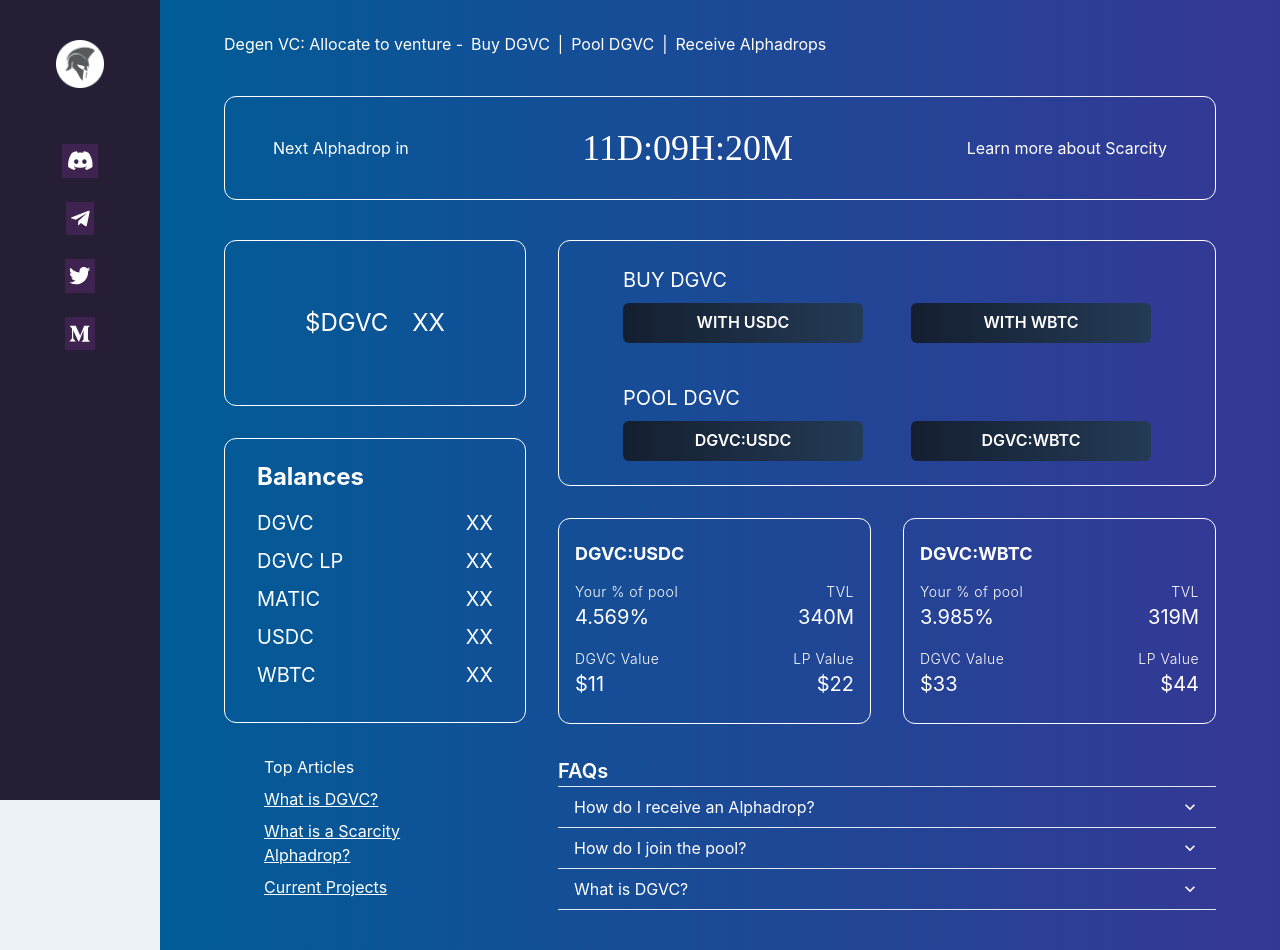
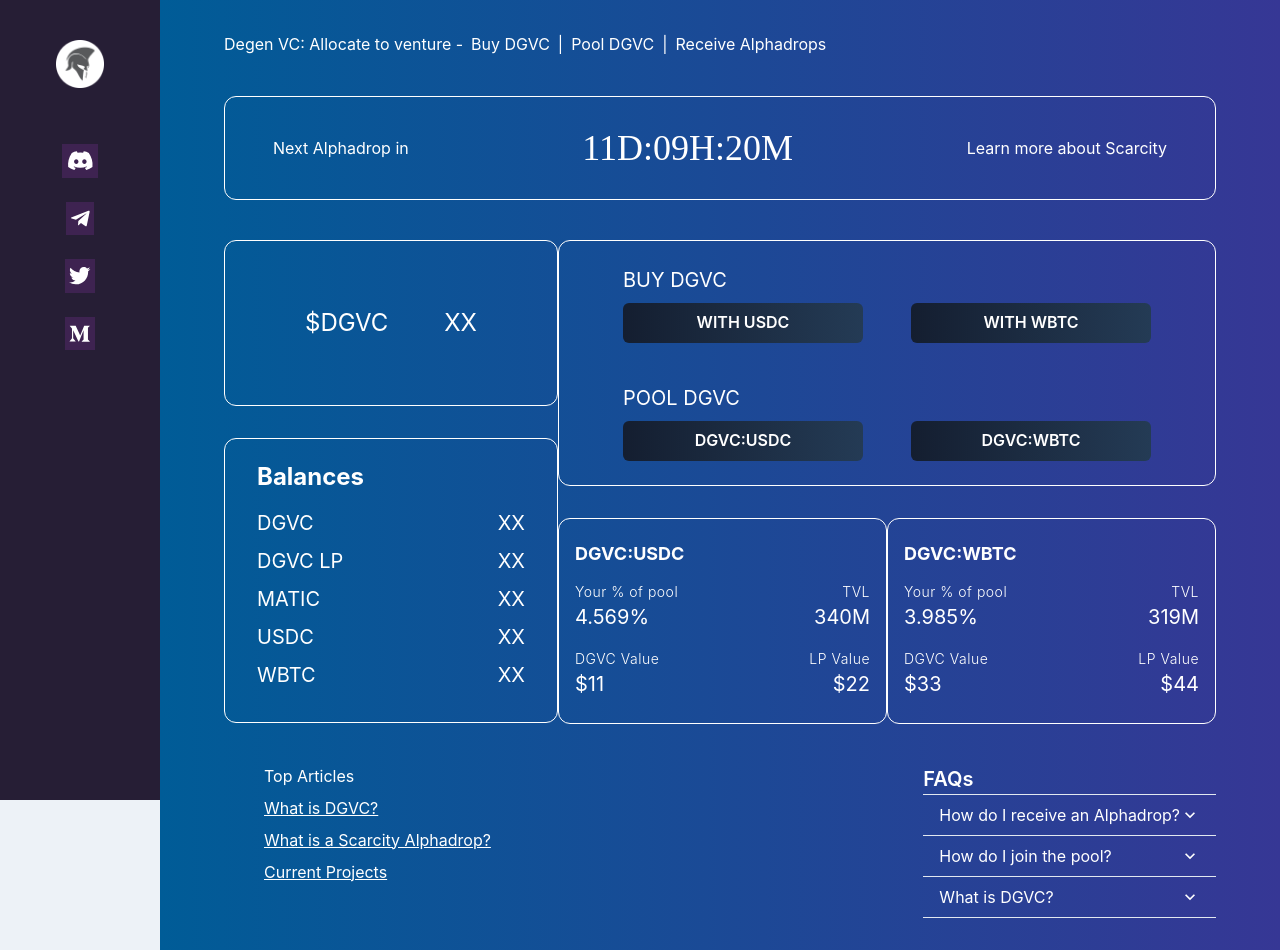
Before and after one commit to apoorvlathey/degen-vc-dashboard, a React (Create React App) app: page / in a window 1280 px wide. Built offline with nearby package versions, Linux system fonts and the light colour scheme; a web font is replaced by a local one.

Commit message:
make MainArea responsive for Tablets

```diff
--- a/src/components/MainArea/AlphadropBox.tsx
+++ b/src/components/MainArea/AlphadropBox.tsx
@@ -1,5 +1,5 @@
 import { useState, useEffect } from "react";
-import { HStack, Box, Text, Link, Spacer } from "@chakra-ui/react";
+import { Flex, Box, Text, Link, Spacer } from "@chakra-ui/react";
 import { DateTime } from "luxon";
 
 function AlphadropBox() {
@@ -41,7 +41,14 @@ function AlphadropBox() {
 
   return (
     <Box pt="2rem" w="100%">
-      <HStack border="1.5px solid white" py="1.5rem" px="3rem" rounded="xl">
+      <Flex
+        direction={{ base: "column", lg: "row" }}
+        border="1.5px solid white"
+        py="1.5rem"
+        px="3rem"
+        rounded="xl"
+        align="center"
+      >
         <Text>Next Alphadrop in</Text>
         <Spacer />
         <Text fontSize="4xl" fontFamily="Aldrich">
@@ -51,7 +58,7 @@ function AlphadropBox() {
         <Link href="" isExternal>
           Learn more about Scarcity
         </Link>
-      </HStack>
+      </Flex>
     </Box>
   );
 }
--- a/src/components/MainArea/BuyPoolBox.tsx
+++ b/src/components/MainArea/BuyPoolBox.tsx
@@ -20,6 +20,7 @@ function BuyPoolBox() {
   return (
     <VStack
       border="1.5px solid white"
+      mt={{ base: "1.5rem", lg: "0" }}
       py="1.5rem"
       px="4rem"
       fontSize="xl"
--- a/src/components/MainArea/LPInfoCard.tsx
+++ b/src/components/MainArea/LPInfoCard.tsx
@@ -16,6 +16,7 @@ function LPInfoCard({
   return (
     <Box
       border="1.5px solid white"
+      mt={{ base: "1.5rem", lg: "0" }}
       py="1.5rem"
       px="1rem"
       w="100%"
--- a/src/components/MainArea/index.tsx
+++ b/src/components/MainArea/index.tsx
@@ -1,4 +1,4 @@
-import { VStack, Stack, Box } from "@chakra-ui/react";
+import { VStack, Box, Flex } from "@chakra-ui/react";
 import AlphadropBox from "./AlphadropBox";
 import ArticlesList from "./ArticlesList";
 import Balances from "./Balances";
@@ -11,8 +11,6 @@ import TopLinks from "./TopLinks";
 function MainArea() {
   return (
     <VStack
-      w="100%"
-      minH="100vh"
       py="2rem"
       px="4rem"
       bgGradient="linear(to-r, #005C97, #363795)"
@@ -22,22 +20,21 @@ function MainArea() {
       <TopLinks />
       <AlphadropBox />
       <Box pt="2rem" w="100%">
-        <Stack
-          direction="row"
+        <Flex
+          direction={{ base: "column", lg: "row" }}
           alignItems="stretch"
           justifyContent="space-between"
           spacing="2rem"
         >
-          <Box flex={1} pb="2" maxW="34rem">
+          <Box flex={1} pb="2" maxW={{ base: "100%", lg: "34rem" }}>
             <DGVCPrice />
             <Balances />
-            <ArticlesList />
           </Box>
           <Box flex={1} pb="2">
             <BuyPoolBox />
-            <Stack
-              direction="row"
-              pt="2rem"
+            <Flex
+              direction={{ base: "column", lg: "row" }}
+              pt={{ base: "0", lg: "2rem" }}
               alignItems="stretch"
               justifyContent="space-between"
               spacing="2rem"
@@ -56,10 +53,16 @@ function MainArea() {
                 dgvcValue={33}
                 lpValue={44}
               />
-            </Stack>
-            <FAQ />
+            </Flex>
           </Box>
-        </Stack>
+        </Flex>
+        <Flex
+          direction={{ base: "column", lg: "row" }}
+          justifyContent="space-between"
+        >
+          <ArticlesList />
+          <FAQ />
+        </Flex>
       </Box>
     </VStack>
   );
```
